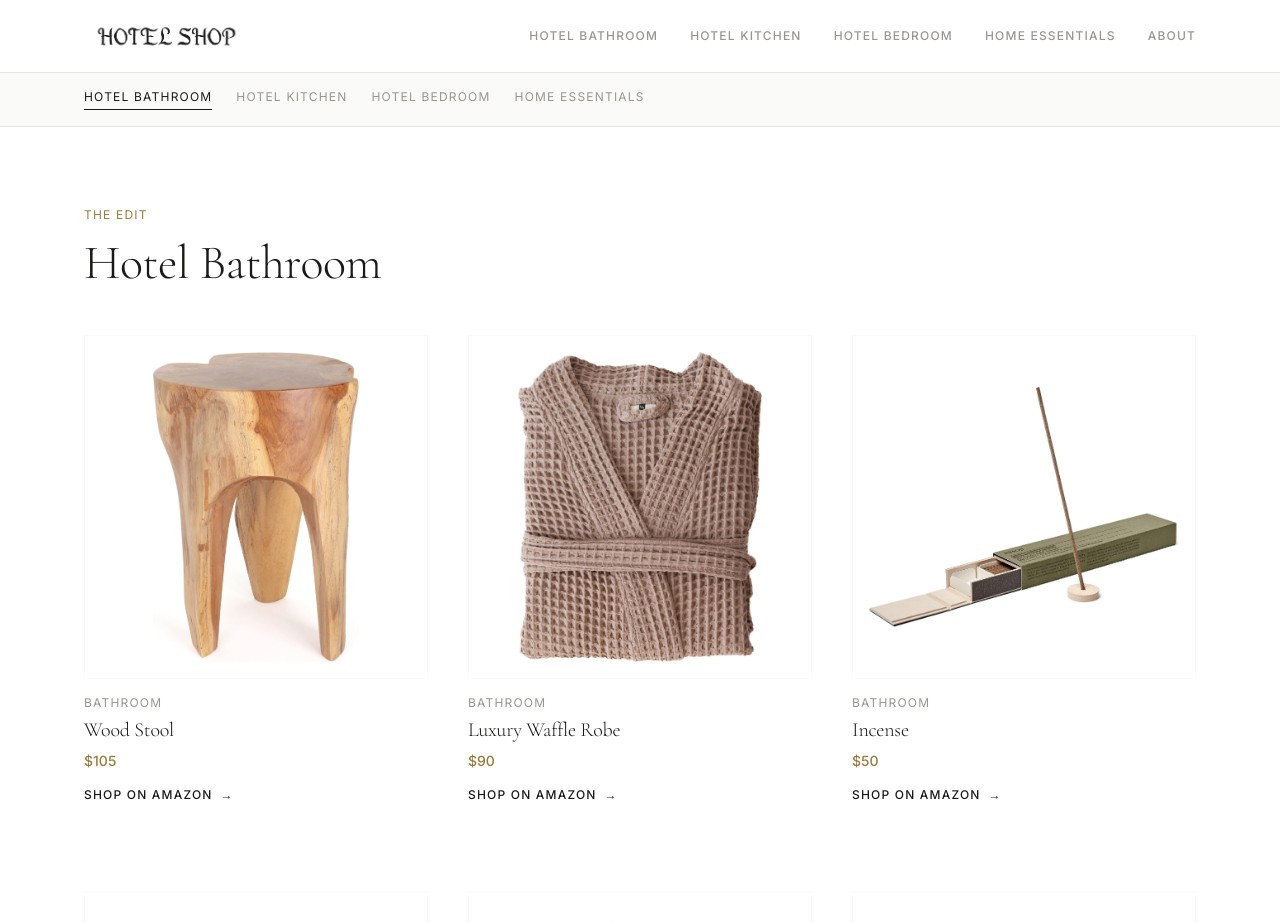
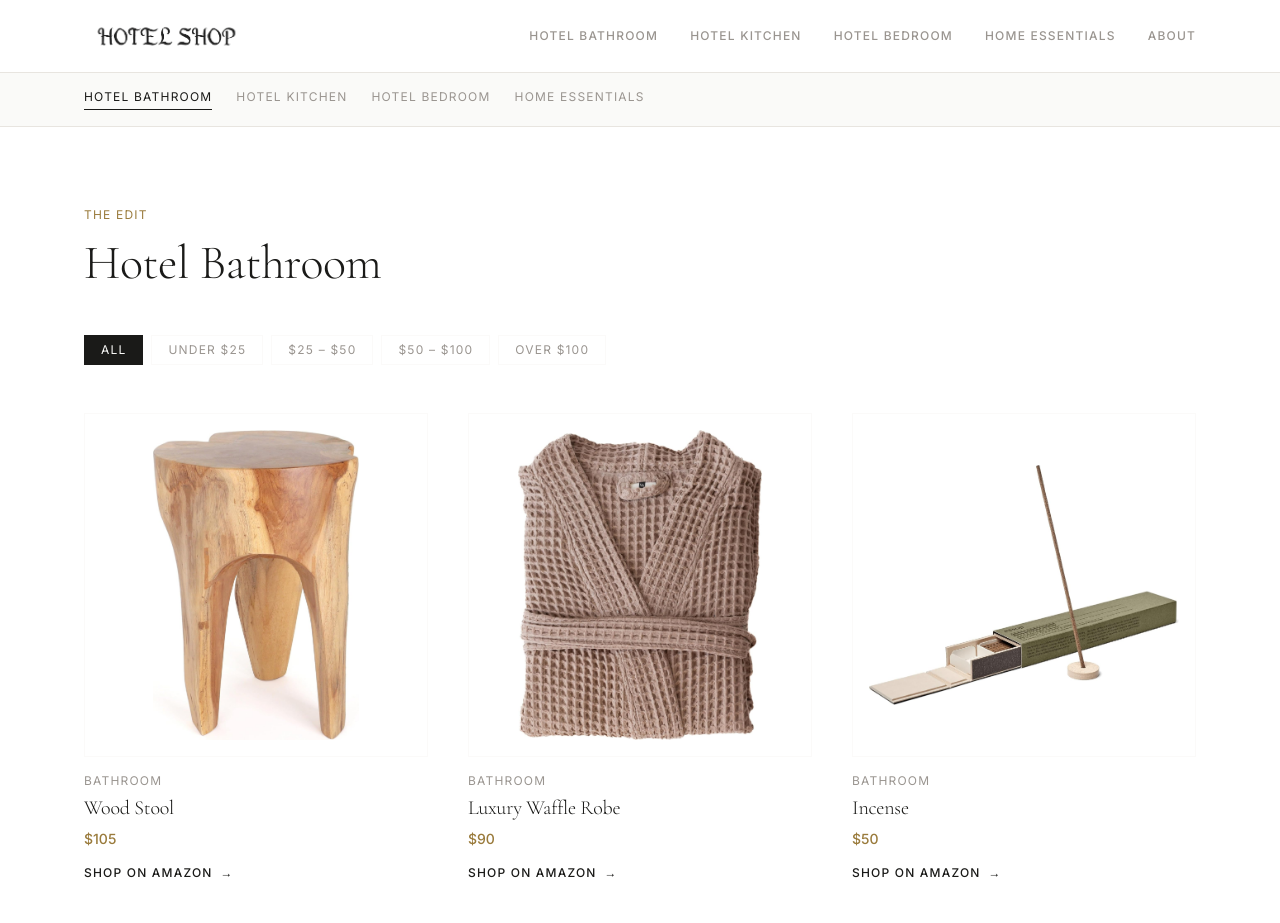
Before and after one commit to acknudsen1984/hotelshopstudio, a Next.js app: page /shop/bathroom in a window 1280 px wide. Shown: the top 923 px of the page. Built offline with nearby package versions, Linux system fonts and the light colour scheme.

Commit message:
Add price filter to shop pages + update TikTok slide copy from sheet

```diff
--- a/app/shop/[room]/page.tsx
+++ b/app/shop/[room]/page.tsx
@@ -1,7 +1,7 @@
 import type { Metadata } from "next";
 import Nav from "@/components/Nav";
 import Footer from "@/components/Footer";
-import ProductCard from "@/components/ProductCard";
+import PriceFilter from "@/components/PriceFilter";
 import { getProductsByRoom, ROOMS } from "@/lib/products";
 import Link from "next/link";
 
@@ -63,11 +63,7 @@ export default async function ShopPage({ params }: ShopPageProps) {
           </div>
 
           {roomProducts.length > 0 ? (
-            <div className="grid grid-cols-2 gap-x-8 gap-y-12 sm:grid-cols-3 sm:gap-x-10 sm:gap-y-16">
-              {roomProducts.map((product, i) => (
-                <ProductCard key={`${product.name}-${i}`} product={product} />
-              ))}
-            </div>
+            <PriceFilter products={roomProducts} />
           ) : (
             <div className="py-16">
               <p className="text-muted text-sm font-sans">
--- /dev/null
+++ b/components/PriceFilter.tsx
@@ -0,0 +1,75 @@
+"use client";
+
+import { useState } from "react";
+import ProductCard from "@/components/ProductCard";
+import type { Product } from "@/lib/products";
+
+type PriceRange = "all" | "under25" | "25to50" | "50to100" | "over100";
+
+const PRICE_OPTIONS: { label: string; value: PriceRange }[] = [
+  { label: "All", value: "all" },
+  { label: "Under $25", value: "under25" },
+  { label: "$25 – $50", value: "25to50" },
+  { label: "$50 – $100", value: "50to100" },
+  { label: "Over $100", value: "over100" },
+];
+
+function parsePrice(price: string): number {
+  return parseFloat(price.replace(/[^0-9.]/g, "")) || 0;
+}
+
+function matchesRange(price: string, range: PriceRange): boolean {
+  const n = parsePrice(price);
+  if (range === "all") return true;
+  if (range === "under25") return n < 25;
+  if (range === "25to50") return n >= 25 && n <= 50;
+  if (range === "50to100") return n > 50 && n <= 100;
+  if (range === "over100") return n > 100;
+  return true;
+}
+
+export default function PriceFilter({ products }: { products: readonly Product[] }) {
+  const [range, setRange] = useState<PriceRange>("all");
+
+  const filtered = products.filter((p) => matchesRange(p.price, range));
+
+  return (
+    <>
+      {/* Price filter bar */}
+      <div className="flex flex-wrap gap-2 mb-12">
+        {PRICE_OPTIONS.map((opt) => (
+          <button
+            key={opt.value}
+            onClick={() => setRange(opt.value)}
+            className={`px-4 py-1.5 text-xs font-sans tracking-widest uppercase border transition-colors duration-200 ${
+              range === opt.value
+                ? "border-charcoal bg-charcoal text-off-white"
+                : "border-warm-gray/40 text-muted hover:border-charcoal hover:text-charcoal"
+            }`}
+          >
+            {opt.label}
+          </button>
+        ))}
+      </div>
+
+      {/* Product grid */}
+      {filtered.length > 0 ? (
+        <div className="grid grid-cols-2 gap-x-8 gap-y-12 sm:grid-cols-3 sm:gap-x-10 sm:gap-y-16">
+          {filtered.map((product, i) => (
+            <ProductCard key={`${product.name}-${i}`} product={product} />
+          ))}
+        </div>
+      ) : (
+        <div className="py-16">
+          <p className="text-muted text-sm font-sans">No products in this price range.</p>
+          <button
+            onClick={() => setRange("all")}
+            className="mt-4 inline-block text-xs font-sans font-medium tracking-widest uppercase text-brass hover:text-charcoal transition-colors"
+          >
+            Show all →
+          </button>
+        </div>
+      )}
+    </>
+  );
+}
```
